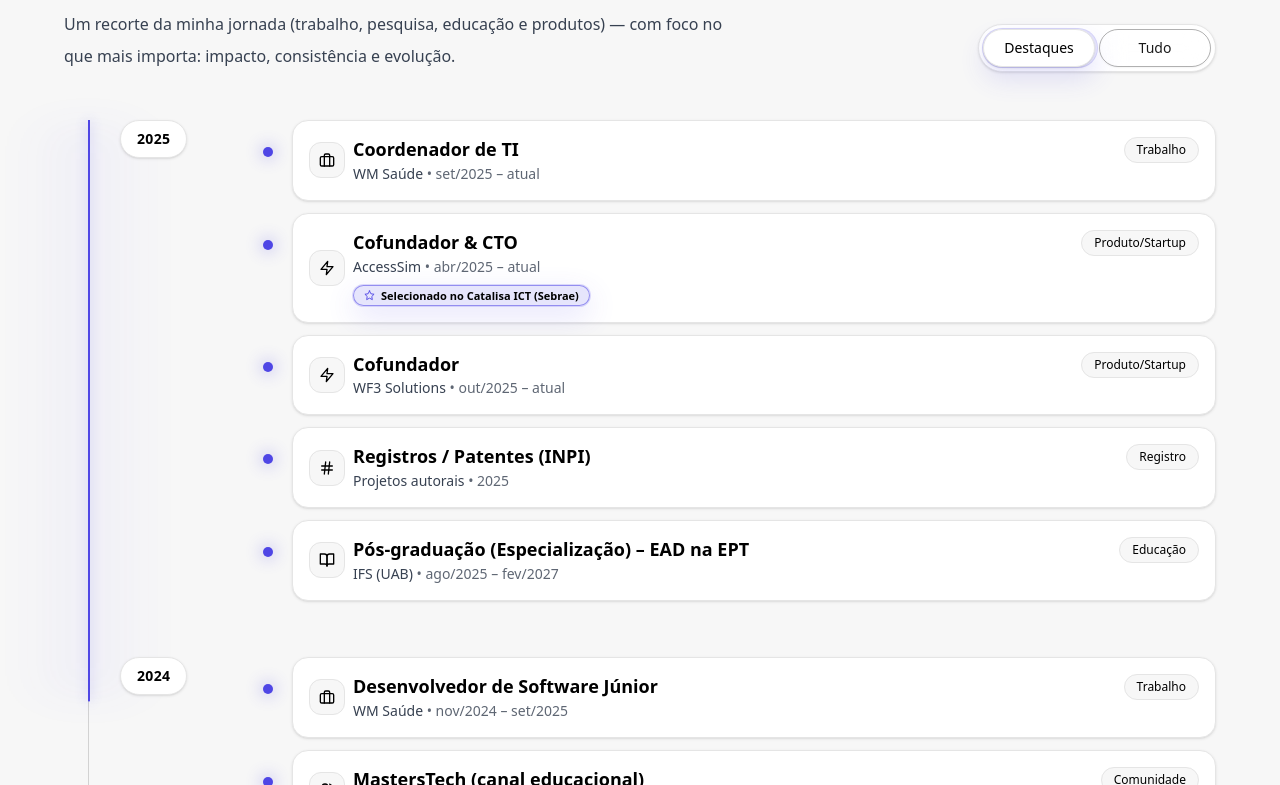
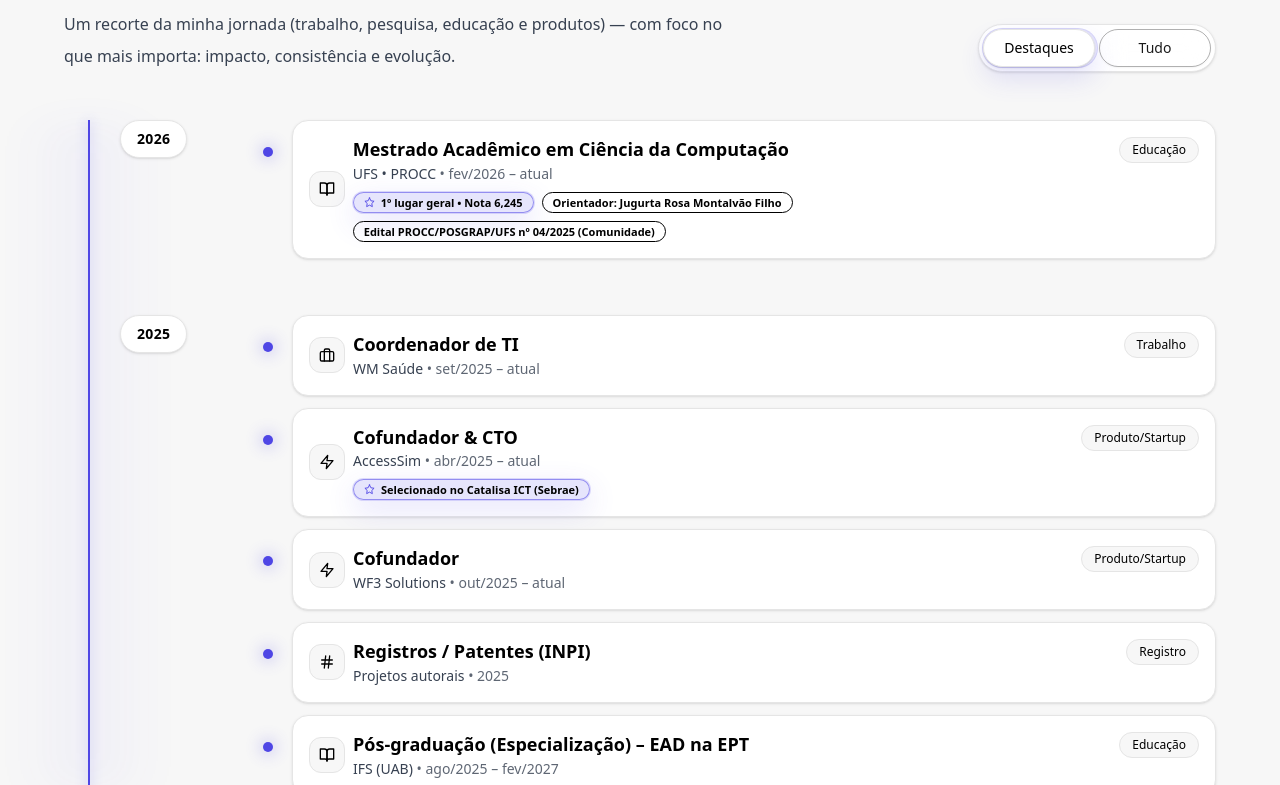
Before and after one commit to Jovinull/portfolio, a Next.js app: page / in a window 1280 px wide. Shown: the part 2915-3700 px from the top of the page. Built offline with nearby package versions, Linux system fonts and the light colour scheme; no server answers; a web font is replaced by a local one.

Commit message:
feat: novas informações para assets

```diff
--- a/assets/assets.ts
+++ b/assets/assets.ts
@@ -1,14 +1,15 @@
-import type { TimelineEntry, WorkItem } from '@/app/types/assets';
+import type { TimelineEntry, WorkItem } from '@/app/types/assets'
+import type { AwardsHighlightItem } from '@/app/types/assets/awards'
 
-import user_image from './user-image.png';
-import logo from './logo.png';
-import logo_dark from './logo-dark.png';
-import profile_img from './profile-img.png';
-import header_bg_color from './header-bg-color.png';
-import footer_bg_color from './footer-bg-color.png';
+import user_image from './user-image.png'
+import logo from './logo.png'
+import logo_dark from './logo-dark.png'
+import profile_img from './profile-img.png'
+import header_bg_color from './header-bg-color.png'
+import footer_bg_color from './footer-bg-color.png'
 
-import type { IconType } from 'react-icons';
-import { FiBookOpen, FiCode, FiCpu, FiFolder, FiGlobe, FiSearch, FiZap } from 'react-icons/fi';
+import type { IconType } from 'react-icons'
+import { FiBookOpen, FiCode, FiCpu, FiFolder, FiGlobe, FiSearch, FiZap } from 'react-icons/fi'
 import {
   SiAdonisjs,
   SiCanva,
@@ -19,8 +20,8 @@ import {
   SiNextdotjs,
   SiPostgresql,
   SiPython,
-} from 'react-icons/si';
-import { BiLogoVisualStudio } from 'react-icons/bi';
+} from 'react-icons/si'
+import { BiLogoVisualStudio } from 'react-icons/bi'
 
 // ========================
 // Assets (somente imagens)
@@ -32,7 +33,7 @@ export const assets = {
   profile_img,
   header_bg_color,
   footer_bg_color,
-} as const;
+} as const
 
 // ========================
 // Dados
@@ -43,54 +44,62 @@ export const workData: WorkItem[] = [
     description:
       'Full-stack (AdonisJS v6, Next.js, PostgreSQL) • Produtos críticos • Qualidade e governança',
     bgImage: '/work-1.png',
+    featured: true,
   },
   {
     title: 'CaptionEase',
     description:
       'Projeto registrado como patente • Ferramenta voltada a acessibilidade e fluxo de conteúdo',
     bgImage: '/work-2.png',
+    featured: true,
   },
   {
     title: 'MastersTech — Educação Tech',
     description: 'Conteúdo educativo com foco em programação e desenvolvimento de software',
     bgImage: '/work-3.png',
+    featured: true,
   },
   {
     title: 'WF3 Solutions',
     description:
       'Plataformas web/mobile, portais e integrações • RBAC, auditoria e LGPD desde o primeiro deploy',
     bgImage: '/work-4.png',
+    featured: true,
   },
   {
     title: 'AccessSim',
     description:
       'IA em Python + API • App mobile em React Native • Automação da análise de acessibilidade',
     bgImage: '/work-5.png',
+    featured: true,
   },
   {
     title: 'Glicemy',
     description:
       'Solução registrada como patente • Saúde e tecnologia com foco em impacto e utilidade real',
     bgImage: '/work-6.png',
+    featured: true,
   },
   {
     title: 'Governança, CI/CD & RBAC (WM)',
     description: 'Pipelines, padrões de código, políticas, GitFlow e validações (VineJS/Bouncer)',
     bgImage: '/work-7.png',
+    featured: true,
   },
   {
     title: 'Pesquisa aplicada (LABIC/IFS)',
     description: 'Projetos com Python, machine learning e sistemas embarcados (ESP32/IoT)',
     bgImage: '/work-8.png',
+    featured: true,
   },
 ];
 
 export type ServiceCardItem = {
-  Icon: IconType;
-  title: string;
-  description: string;
-  link: string;
-};
+  Icon: IconType
+  title: string
+  description: string
+  link: string
+}
 
 export const serviceData: ServiceCardItem[] = [
   {
@@ -135,16 +144,16 @@ export const serviceData: ServiceCardItem[] = [
       'Desenvolvimento de soluções inovadoras em IA, microeletrônica e educação com foco em impacto social.',
     link: '',
   },
-];
+]
 
 // ========================
 // About (ícones via react-icons)
 // ========================
 export type InfoListItem = {
-  Icon: IconType;
-  title: string;
-  description: string;
-};
+  Icon: IconType
+  title: string
+  description: string
+}
 
 export const infoList: InfoListItem[] = [
   {
@@ -162,12 +171,12 @@ export const infoList: InfoListItem[] = [
     title: 'Projetos',
     description: '+10 projetos em IA, IoT, Web e Educação',
   },
-];
+]
 
 export type ToolItem = {
-  name: string;
-  Icon: IconType;
-};
+  name: string
+  Icon: IconType
+}
 
 export const toolsData: ToolItem[] = [
   { name: 'VS Code', Icon: BiLogoVisualStudio },
@@ -180,12 +189,31 @@ export const toolsData: ToolItem[] = [
   { name: 'ESP32 (Espressif)', Icon: SiEspressif },
   { name: 'Node.js', Icon: SiNodedotjs },
   { name: 'Canva', Icon: SiCanva },
-];
+]
 
 // ========================
 // Timeline
 // ========================
 export const timelineData: TimelineEntry[] = [
+  // 2026
+  {
+    id: 'ufs-procc-mestrado-2026',
+    year: 2026,
+    title: 'Mestrado Acadêmico em Ciência da Computação',
+    org: 'UFS • PROCC',
+    period: 'fev/2026 – atual',
+    type: 'education',
+    highlight: true,
+    sort: 110,
+    badges: [
+      { label: '1º lugar geral • Nota 6,245', tone: 'accent', icon: 'star' },
+      { label: 'Orientador: Jugurta Rosa Montalvão Filho', tone: 'neutral' },
+      { label: 'Edital PROCC/POSGRAP/UFS nº 04/2025 (Comunidade)', tone: 'neutral' },
+    ],
+    description:
+      'Aprovado no PROCC/UFS (ingresso 2026/1). Linha: Engenharia de Software (ES) e Sistemas de Informação (SI). Média final 6,245 (Barema 463,35; PPQ 80).',
+  },
+
   // 2025
   {
     id: 'wm-ti-coord-2025',
@@ -208,9 +236,7 @@ export const timelineData: TimelineEntry[] = [
     type: 'startup',
     highlight: true,
     sort: 95,
-    badges: [
-      { label: 'Selecionado no Catalisa ICT (Sebrae)', tone: 'accent' },
-    ],
+    badges: [{ label: 'Selecionado no Catalisa ICT (Sebrae)', tone: 'accent' }],
     description:
       'IA em Python + app React Native para automatizar análise de acessibilidade (NBR 9050) com foco em impacto real.',
   },
@@ -433,4 +459,85 @@ export const timelineData: TimelineEntry[] = [
     description:
       'Formação base que sustentou pesquisa, projetos, monitorias e evolução profissional no desenvolvimento full stack.',
   },
-];
+]
+
+// ========================
+// Prêmios & Destaques (sem mock)
+// ========================
+export const awardsHighlightsData: AwardsHighlightItem[] = [
+  {
+    id: 'award-ufs-procc-2026',
+    title: 'Mestrado Acadêmico em Ciência da Computação',
+    subtitle: '1º lugar geral • Nota 6,245',
+    org: 'UFS • PROCC',
+    dateLabel: 'fev/2026',
+    year: 2026,
+    category: 'admission',
+    highlight: true,
+    iconKey: 'star',
+    rank: '1º lugar geral',
+    score: 'Nota 6,245',
+    tags: ['Engenharia de Software (ES)', 'Sistemas de Informação (SI)'],
+    description:
+      'Aprovado no PROCC/UFS (ingresso 2026/1). Média final 6,245 (Barema 463,35; PPQ 80).',
+    sort: 110,
+  },
+  {
+    id: 'award-catalisa-ict-2025',
+    title: 'Selecionado no Catalisa ICT',
+    subtitle: 'Sebrae',
+    org: 'AccessSim',
+    dateLabel: '2025',
+    year: 2025,
+    category: 'program',
+    highlight: true,
+    iconKey: 'bolt',
+    tags: ['Catalisa ICT', 'Sebrae'],
+    description: 'Seleção no programa Catalisa ICT (Sebrae), vinculado ao trabalho na AccessSim.',
+    sort: 95,
+  },
+  {
+    id: 'award-inpi-registrations-2025',
+    title: 'Registros / Patentes (INPI)',
+    subtitle: 'Projetos autorais',
+    org: 'Projetos autorais',
+    dateLabel: '2025',
+    year: 2025,
+    category: 'patent',
+    highlight: true,
+    iconKey: 'award',
+    tags: ['Glicemy', 'Glicemy API', 'SignForest', 'CaptionEase'],
+    description:
+      'Registros como Glicemy, Glicemy API e SignForest, além de histórico de patente/registro do CaptionEase.',
+    sort: 70,
+  },
+  {
+    id: 'award-ifs-recognitions-2024',
+    title: 'Reconhecimentos acadêmicos',
+    subtitle: 'Melhor Artigo • 2º Melhor Artigo',
+    org: 'IFS',
+    dateLabel: '2024',
+    year: 2024,
+    category: 'award',
+    highlight: false,
+    iconKey: 'award',
+    tags: ['SEMEXT/IFS', 'SNCT/IFS'],
+    description:
+      'Premiações em eventos científicos: Melhor Artigo (SEMEXT/IFS) e Segundo Melhor Artigo (SNCT/IFS).',
+    sort: 80,
+  },
+  {
+    id: 'award-sbcopenlib-publication-2023',
+    title: 'Publicação científica',
+    subtitle: 'SBCOpenLib',
+    org: 'SBCOpenLib',
+    dateLabel: '2023',
+    year: 2023,
+    category: 'publication',
+    highlight: false,
+    iconKey: 'star',
+    description:
+      'Trabalho sobre acesso à formação em IA para pessoas de baixa renda (estudo de caso em Sergipe).',
+    sort: 40,
+  },
+]
```
